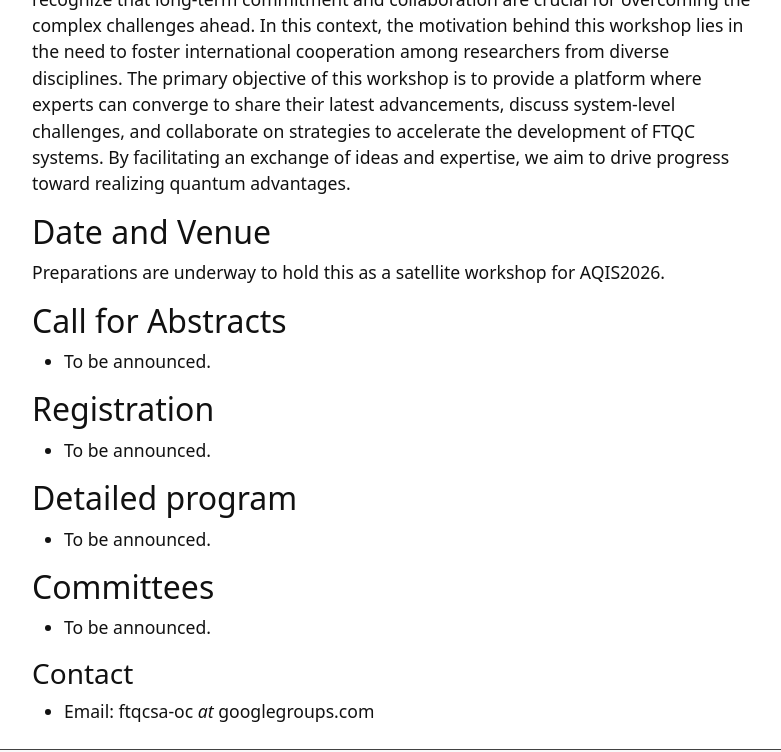
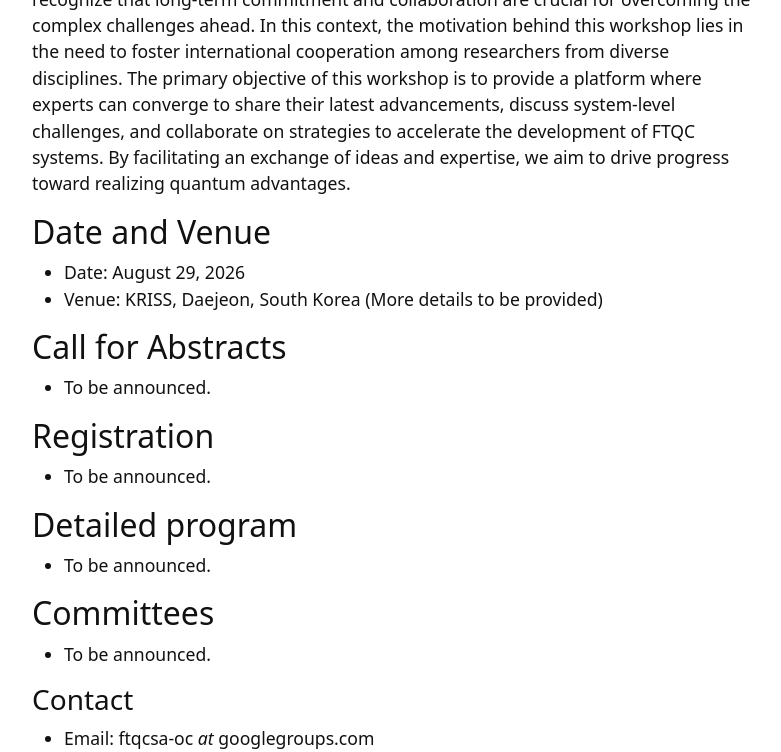
Before and after one commit to ftqcsa/ftqcsa.github.io, a Jekyll site: the page built from content/2026.md, in a window 1280 px wide and 900 px high, scrolled down 544 px, cut to the strip 0-752 px from the top of the window. Shown: the whole strip, without its empty margins (245-1026 px from the left). Built offline with Jekyll 4.4.1, drawn with Linux system fonts in a browser that asks for light colours.

Commit message:
Update 2026.md

```diff
--- a/content/2026.md
+++ b/content/2026.md
@@ -19,7 +19,8 @@ The journey toward harnessing the power of FTQC has just begun, and it is essent
 
 ## Date and Venue
 
-Preparations are underway to hold this as a satellite workshop for AQIS2026.
+- Date: August 29, 2026
+- Venue: KRISS, Daejeon, South Korea (More details to be provided)
 
 
 ## Call for Abstracts
```
